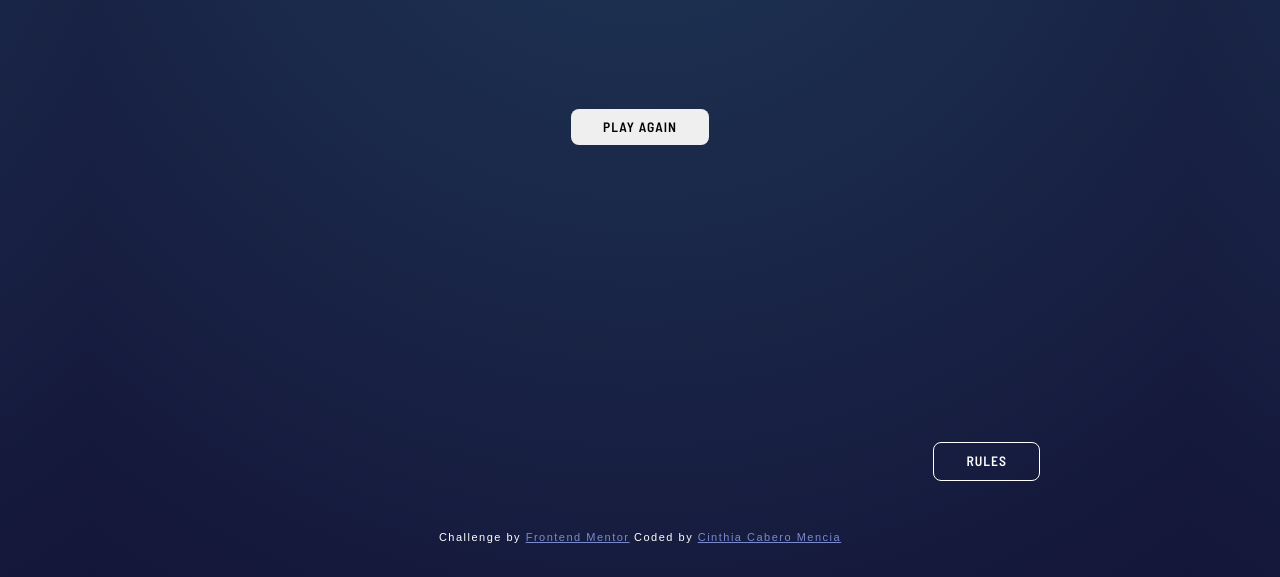
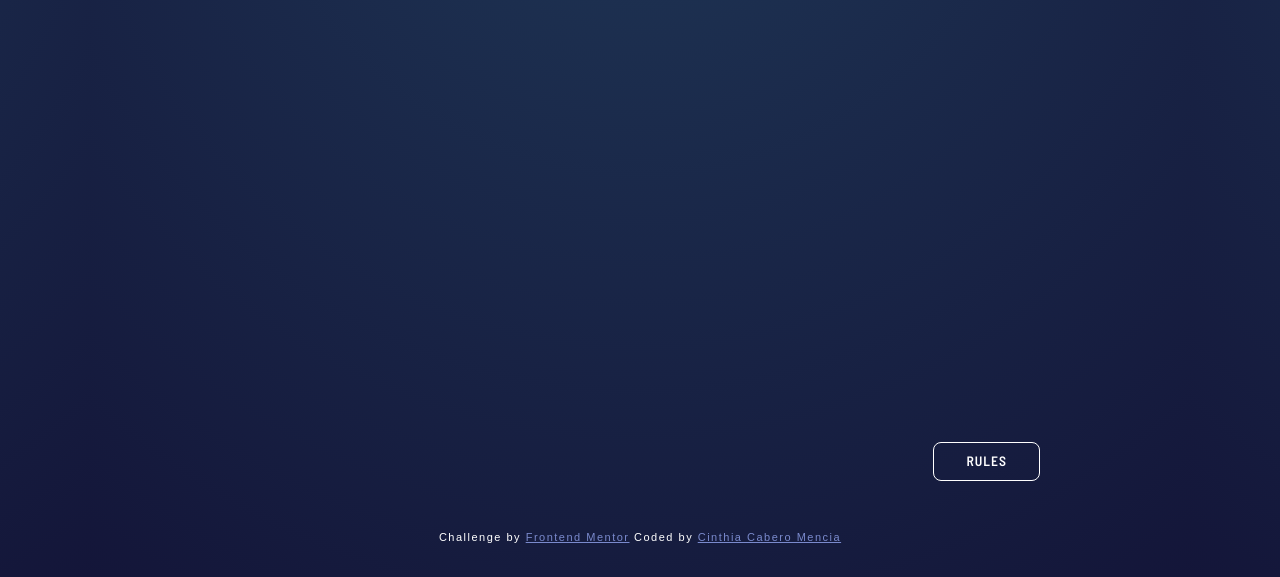
Before and after one commit to cinthiacm72/paper-rock-scissors, a plain HTML site: page index.html in a window 1280 px wide. Shown: the part 223-800 px from the top of the page. Drawn offline with Linux system fonts and the light colour scheme.

Commit message:
test without result wrapper

```diff
--- a/index.html
+++ b/index.html
@@ -41,14 +41,14 @@
     </header>
     <main class="container-fluid-md">
       <div class="game-wrapper buttons-game"></div>
-      <div class="result-wrapper">
+      <!--  <div class="result-wrapper">
         <div class="user-selection events-none"></div>
         <div class="result-message">
           <h2 class="result-message-title fs-x-large uppercase"></h2>
           <button class="button result-message-button">Play again</button>
         </div>
         <div class="pc-selection events-none"></div>
-      </div>
+      </div> -->
     </main>
     <footer class="container-fluid-md">
       <button class="button button-outline button-rules">Rules</button>
```
